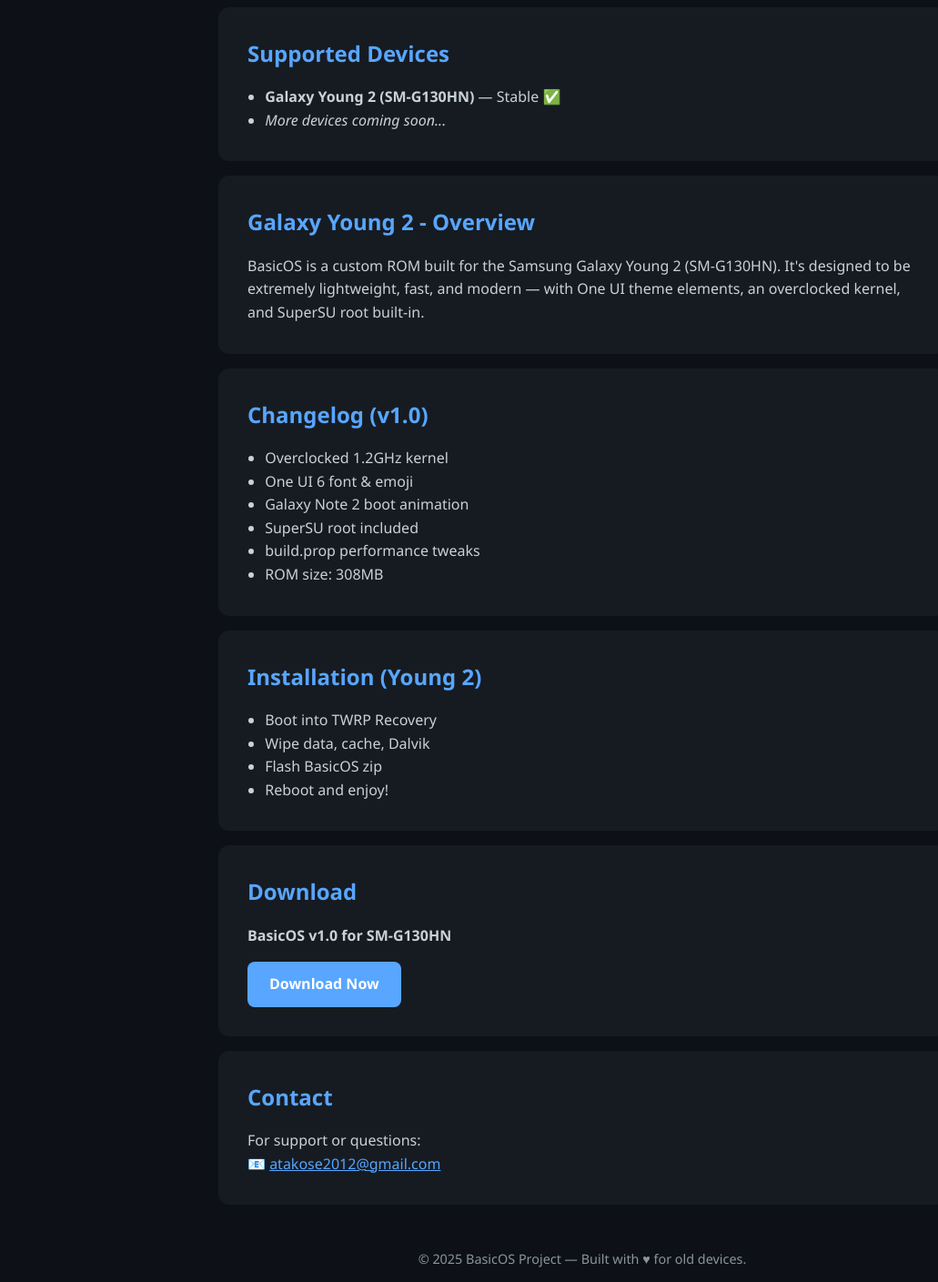
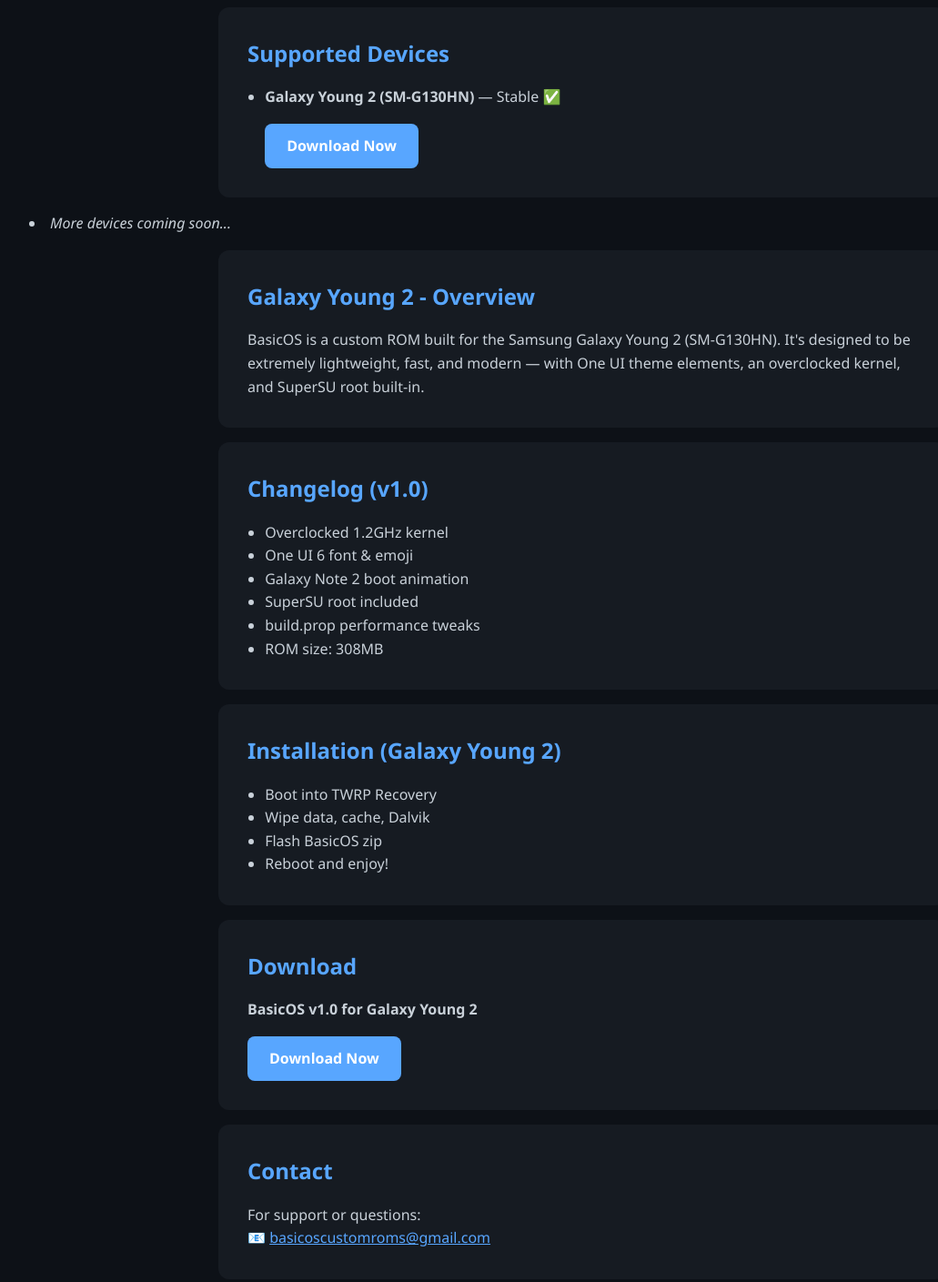
Before and after one commit to BasicOS2025/BasicOS2025.github.io, a plain HTML site: page index_updated.html in a window 1280 px wide. Shown: the part 180-1589 px from the top of the page at 91% size, without its empty margins (0-1031 px from the left). Drawn offline with Linux system fonts and the light colour scheme.

Commit message:
index.html

```diff
--- a/index_updated.html
+++ b/index_updated.html
@@ -1,10 +1,9 @@
-
 <!DOCTYPE html>
 <html lang="en">
 <head>
   <meta charset="UTF-8" />
   <meta name="viewport" content="width=device-width, initial-scale=1.0" />
-  <title>BasicOS - Custom ROMs</title>
+  <title>BasicOS - LineageOS based performance custom ROM</title>
   <style>
     :root {
       --bg: #0d1117;
@@ -95,6 +94,8 @@
     <h2>Supported Devices</h2>
     <ul>
       <li><strong>Galaxy Young 2 (SM-G130HN)</strong> — Stable ✅</li>
+      <a href="https://xdaforums.com/t/extreme-debloated-6-0-1-basicos-tiny-core-for-galaxy-young-2-sm-g130hn-the-fastest-galaxy-young-2-rom.4747534/" class="button">Download Now</a></p>
+  </div>
       <li><em>More devices coming soon...</em></li>
     </ul>
   </div>
@@ -117,7 +118,7 @@
   </div>
 
   <div class="section">
-    <h2>Installation (Young 2)</h2>
+    <h2>Installation (Galaxy Young 2)</h2>
     <ul>
       <li>Boot into TWRP Recovery</li>
       <li>Wipe data, cache, Dalvik</li>
@@ -128,14 +129,14 @@
 
   <div class="section">
     <h2 id="download">Download</h2>
-    <p><strong>BasicOS v1.0 for SM-G130HN</strong></p>
-    <p><a href="YOUR_ROM_LINK_HERE" class="button">Download Now</a></p>
+    <p><strong>BasicOS v1.0 for Galaxy Young 2</strong></p>
+    <p><a href="https://xdaforums.com/t/extreme-debloated-6-0-1-basicos-tiny-core-for-galaxy-young-2-sm-g130hn-the-fastest-galaxy-young-2-rom.4747534/" class="button">Download Now</a></p>
   </div>
 
   <div class="section">
     <h2>Contact</h2>
     <p>For support or questions: <br />
-    📧 <a href="mailto:atakose2012@gmail.com" style="color: var(--accent);">atakose2012@gmail.com</a></p>
+    📧 <a href="mailto:basicoscustomroms@gmail.com" style="color: var(--accent);">basicoscustomroms@gmail.com</a></p>
   </div>
 
   <footer>
@@ -143,3 +144,4 @@
   </footer>
 </body>
 </html>
+"""
```
